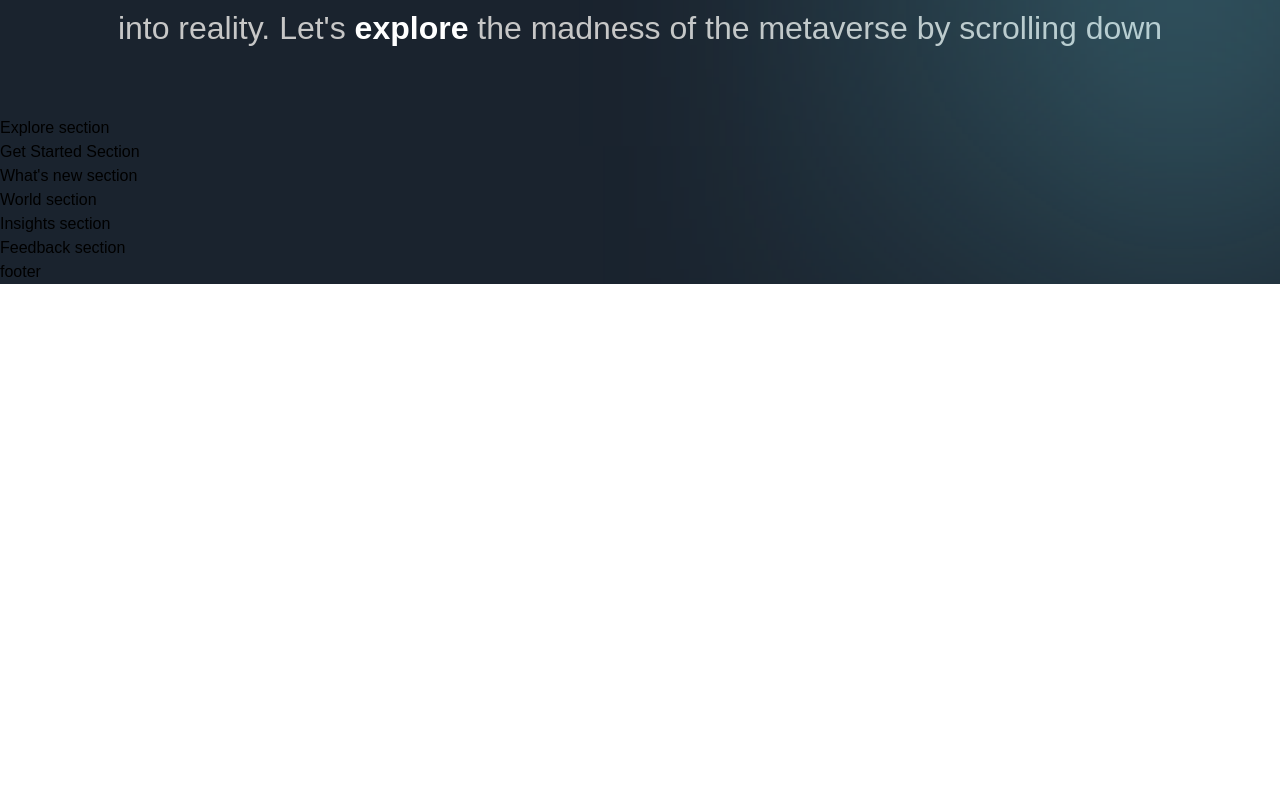
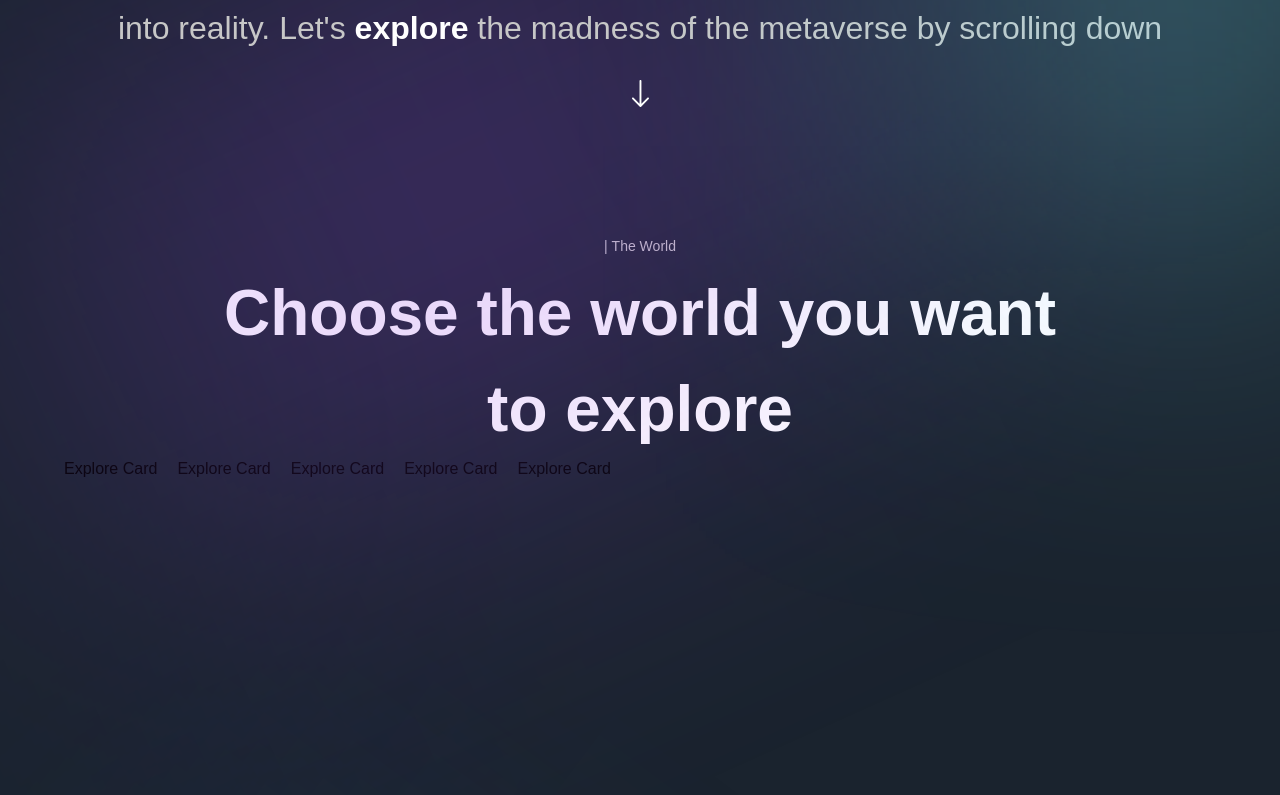
Before and after one commit to panditdhamdhere/Metaverse, a Next.js app: page / in a window 1280 px wide. Shown: the part 1385-2180 px from the top of the page. Before the commit the page ends 1669 px from the top, so only its background shows below. Built offline with nearby package versions, Linux system fonts and the light colour scheme; a web font is replaced by a local one.

Commit message:
explore added

```diff
--- a/app/page.js
+++ b/app/page.js
@@ -1,17 +1,35 @@
-import { Footer, Navbar } from '../components';
-import { About, Explore, Feedback, GetStarted, Hero, Insights, WhatsNew, World } from '../sections';
+import { Footer, Navbar } from "../components";
+import {
+  About,
+  Explore,
+  Feedback,
+  GetStarted,
+  Hero,
+  Insights,
+  WhatsNew,
+  World,
+} from "../sections";
 
 const Page = () => (
-  <div className='bg-primary-black overflow-hidden'>
+  <div className="bg-primary-black overflow-hidden">
     <Navbar />
     <Hero />
+    <div className="relative">
       <About />
+      <div className="gradient-03 z-0" />
       <Explore />
+    </div>
+    <div className="relative">
       <GetStarted />
+      <div className="gradient-04 z-0" />
       <WhatsNew />
+    </div>
     <World />
+    <div className="relative">
       <Insights />
+      <div className="gradient-04 z-0" />
       <Feedback />
+    </div>
     <Footer />
   </div>
 );
--- a/components/CustomTexts.jsx
+++ b/components/CustomTexts.jsx
@@ -20,5 +20,12 @@ export const TypingText = ({title, textStyles }) => (
 );
 
 export const TitleText = ({ title, textStyles }) => (
-  <h2>Title Text</h2>
+  <motion.h2
+  variants={textVariant2}
+  initial="hidden"
+  whileInView="show"
+  className={`mt-[8px] font-bold md:text-[64px] text-[40px] text-white ${textStyles}`}
+  >
+    {title}
+  </motion.h2>
 );
--- a/sections/About.jsx
+++ b/sections/About.jsx
@@ -10,18 +10,37 @@ const About = () => (
     <div className="gradient-02 z-10" />
     <motion.div
       variants={staggerContainer}
-    initial= "hidden"
+      initial="hidden"
       whileInView="show"
-    viewport={{once: false, amount: 0.25}}
+      viewport={{ once: false, amount: 0.25 }}
       className={`${styles.innerWidth} mx-auto ${styles.flexCenter} flex-col`}
     >
-<TypingText title="| About PanditVersus" textStyles="text-center"/>
+      <TypingText title="| About PanditVersus" textStyles="text-center" />
       <motion.p
-variants={fadeIn('up', 'tween', 0.2, 1)}
+        variants={fadeIn("up", "tween", 0.2, 1)}
         className="mt-[8px] font-normal sm:text-[32px] text-[20px] text-center text-secondary-white"
       >
-  <span className="font-extrabold text-white">Panditverse </span> is a new thing in the future, where you can enjoy the virtual world by feeling like it's really real, you can feel what you feel in this metaverse world, because this is really the <span className="font-extrabold text-white"> madness of the metaverse </span>of today, using only <span className="font-extrabold text-white">VR</span> devices you can easily explore the metaverse world you want, turn your dreams into reality. Let's <span className="font-extrabold text-white">explore</span> the madness of the metaverse by scrolling down
+        <span className="font-extrabold text-white">Panditverse </span> is a new
+        thing in the future, where you can enjoy the virtual world by feeling
+        like it's really real, you can feel what you feel in this metaverse
+        world, because this is really the{" "}
+        <span className="font-extrabold text-white">
+          {" "}
+          madness of the metaverse{" "}
+        </span>
+        of today, using only{" "}
+        <span className="font-extrabold text-white">VR</span> devices you can
+        easily explore the metaverse world you want, turn your dreams into
+        reality. Let's{" "}
+        <span className="font-extrabold text-white">explore</span> the madness
+        of the metaverse by scrolling down
       </motion.p>
+      <motion.img
+        variants={fadeIn("up", "tween", 0.3, 1)}
+        src="/arrow-down.svg"
+        alt="arrow down"
+        className="w-[18px] h-[28px] object-contain mt-[28px]"
+      />
     </motion.div>
   </section>
 );
--- a/sections/Explore.jsx
+++ b/sections/Explore.jsx
@@ -1,8 +1,31 @@
 'use client';
+import { motion } from "framer-motion";
+import styles from "../styles";
+import { staggerContainer } from "../utils/motion";
+import { TypingText, ExploreCard, TitleText } from "../components";
+import { useState } from "react";
+import {exploreWorlds} from '../constants'
+
 
 const Explore = () => (
-  <section>
-    Explore section
+  <section className={`${styles.paddings}`} id="explore">
+      <motion.div
+      variants={staggerContainer}
+      initial="hidden"
+      whileInView="show"
+viewport={{once: false, amount: 0.25}}
+className={`${styles.innerWidth} mx-auto flex flex-col`}
+      >
+<TypingText title="| The World" textStyles="text-center" />
+<TitleText title={<>Choose the world you want<br className="md:block hidden" /> to explore </>} textStyles="text-center" />
+<div className="mt*-[50px] flex lg:flex-row flex-col min-h-[70vh] gap-5">
+{exploreWorlds.map((world, index) => (
+  <ExploreCard
+  key={index}
+  />
+))}
+</div>
+      </motion.div>
   </section>
 );
 
```
Lines whose indentation alone changed are shown as unchanged.
